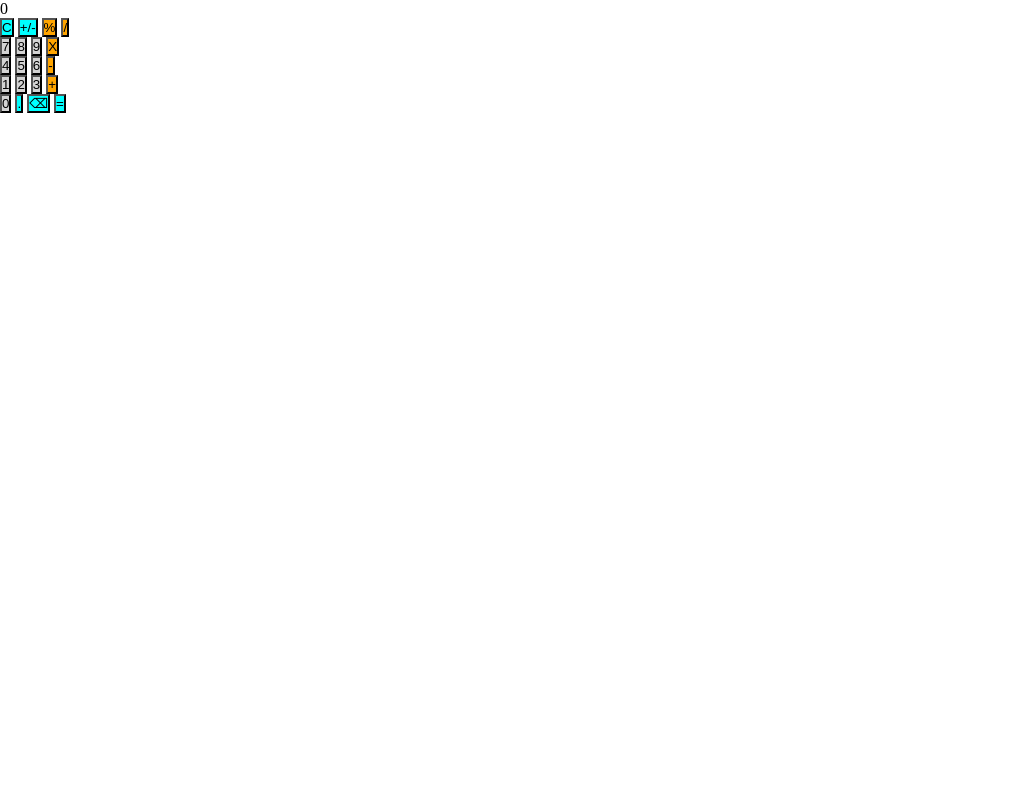
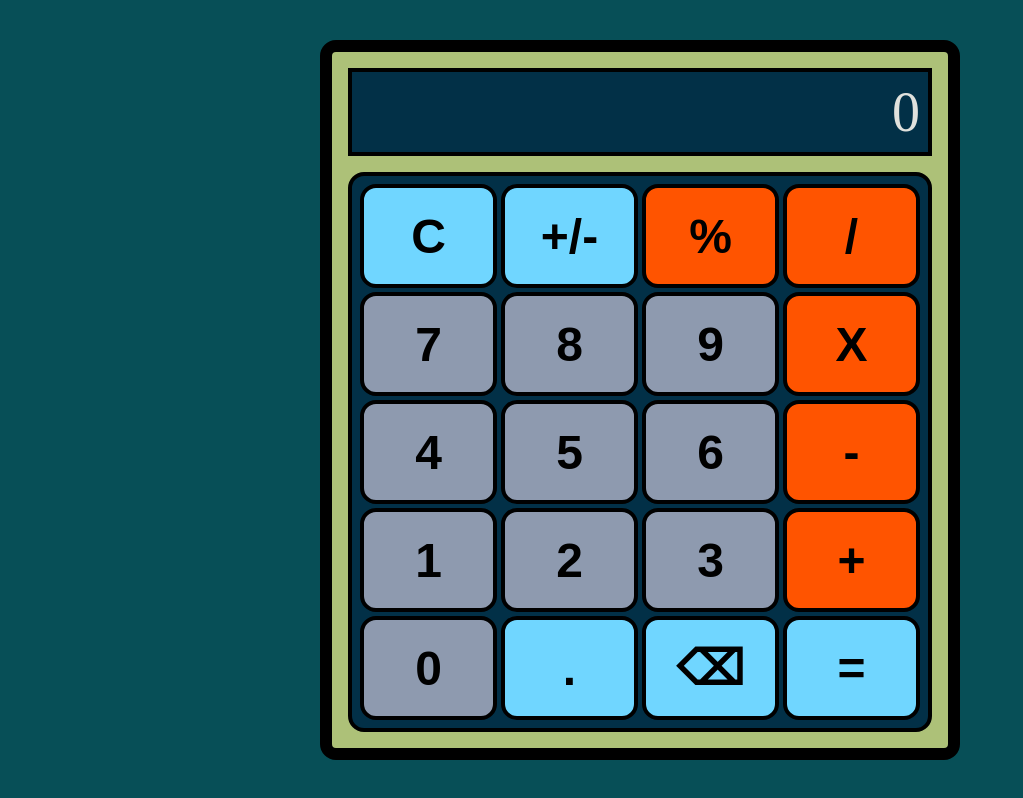
Before and after one commit to filming/calculator, a plain HTML site: page index.html in a window 1280 px wide. Shown: the whole page, without its empty margins (0-1023 px from the left). Drawn offline with Linux system fonts and the light colour scheme.

Commit message:
style: Improve overall project styling

```diff
--- a/static/styles/style.css
+++ b/static/styles/style.css
@@ -4,14 +4,86 @@
     padding: 0;
 }
 
+html, body {
+    height: 100%;
+}
+
+body {
+    background-color: #074F57;
+    display: flex;
+    align-items: center;
+}
+
+.main {
+    width: 50%;
+    height: 90%;
+    margin: 0 auto;
+    border: 12px black solid;
+    border-radius: 16px;
+    background-color: #adc178;
+    padding: 16px;
+    display: flex;
+    flex-direction: column;
+    gap: 16px;
+}
+
+.main__display {
+    flex-basis: 10%;
+    border: 4px black solid;
+    background-color: #023047;
+    padding: 8px;
+    display: flex;
+    flex-direction: column;
+    justify-content: center;
+    align-items: flex-end;
+}
+
+.main__display-value {
+    color: #E0E1DD;
+    font-size: 56px;
+}
+
+.main__buttons {
+    flex: 1;
+    border: 4px black solid;
+    border-radius: 16px;
+    background-color: #023047;
+    padding: 8px;
+    display: flex;
+    flex-direction: column;
+    gap: 4px;
+}
+
+.main__row1,
+.main__row2,
+.main__row3,
+.main__row4,
+.main__row5 {
+    flex: 1;
+    display: flex;
+    gap: 4px;
+}
+
+.main__row1 button,
+.main__row2 button,
+.main__row3 button,
+.main__row4 button,
+.main__row5 button {
+    flex: 1;
+    border: 4px black solid;
+    border-radius: 16px;
+    font-size: 48px;
+    font-weight: 800;
+}
+
 .digit {
-    background-color: lightgrey;
+    background-color: #8e9aaf;
 }
 
 .arithmetic {
-    background-color: orange;
+    background-color: #ff5400;
 }
 
 .utility {
-    background-color: aqua;
+    background-color: #70d6ff;
 }
```
